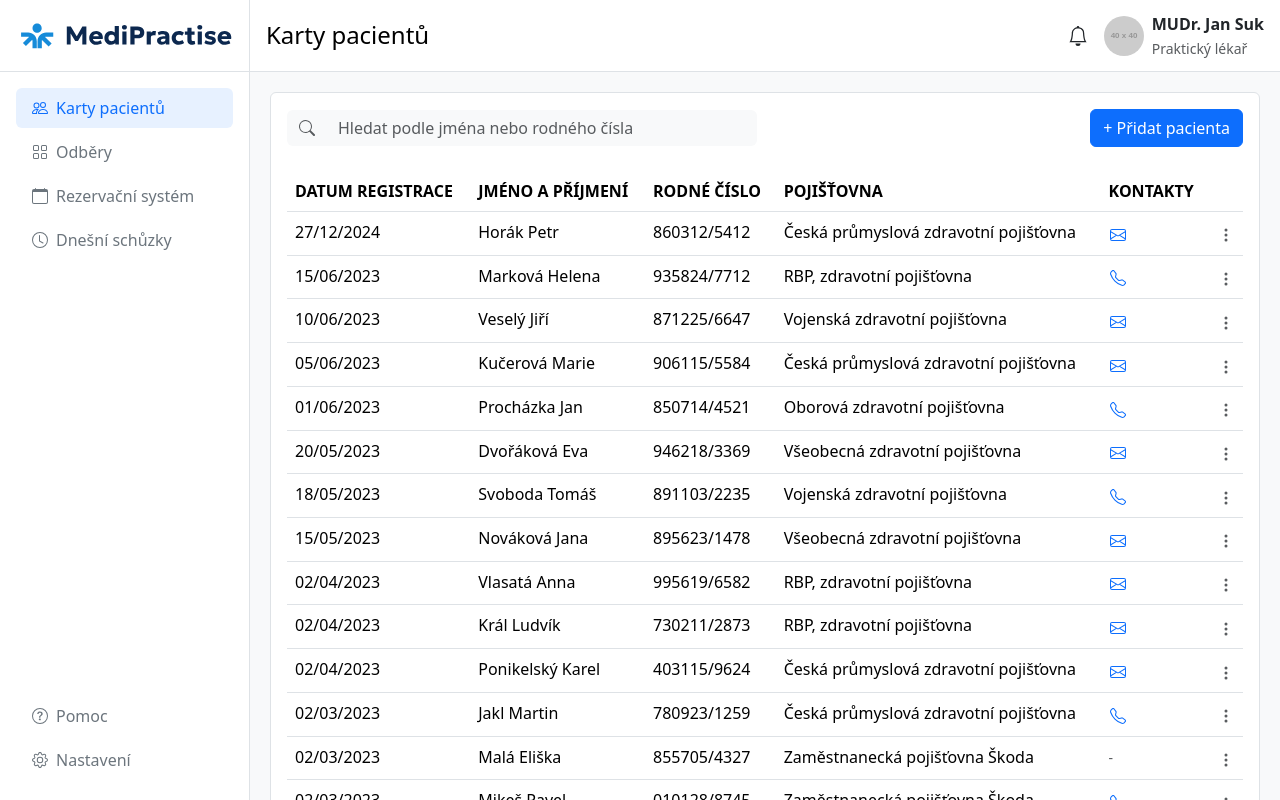
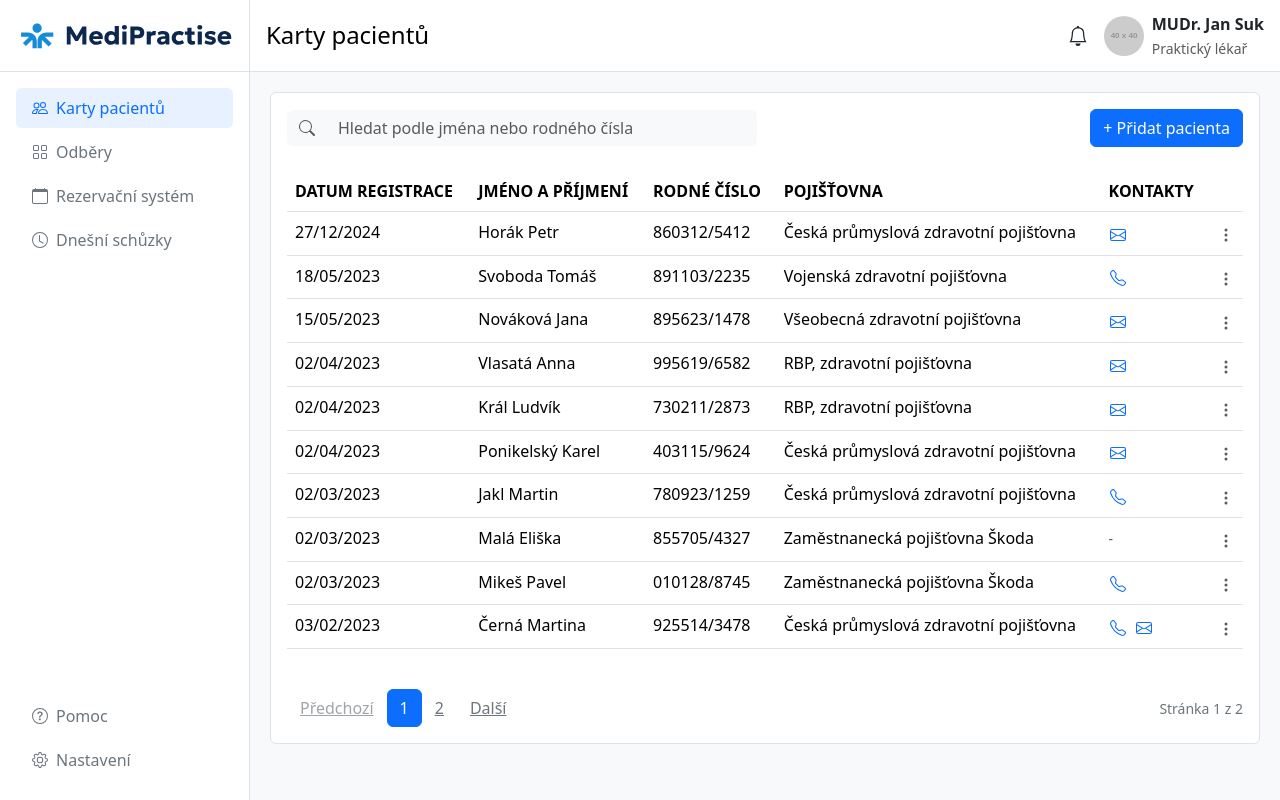
Before and after one commit to PandaCao/medi-practice, a React (Create React App) app in the folder client/: page / in a window 1280 px wide. Shown: the top 800 px of the page. Built offline with nearby package versions, Linux system fonts and the light colour scheme.

Commit message:
refactor(patient): update PatientList to accept patients as props, enhance PatientDetailPage with delete functionality and modal confirmation, and improve PatientFormPage for better data handling and navigation

```diff
--- a/client/src/config/routes.js
+++ b/client/src/config/routes.js
@@ -111,5 +111,15 @@
 
 // Funkce pro nalezení route podle cesty
 export const getRouteByPath = (path) => {
-    return routes.find((route) => route.path === path);
+    // Nejdřív zkusíme najít přesnou shodu
+    const exactMatch = routes.find((route) => route.path === path);
+    if (exactMatch) return exactMatch;
+
+    // Pokud nenajdeme přesnou shodu, zkusíme najít dynamickou cestu
+    return routes.find((route) => {
+        // Převedeme pattern na regex
+        const pattern = route.path.replace(/:[^/]+/g, '[^/]+');
+        const regex = new RegExp(`^${pattern}$`);
+        return regex.test(path);
+    });
 };
--- a/client/src/data/patients.js
+++ b/client/src/data/patients.js
@@ -1,120 +1,165 @@
 export let patients = [
     {
+        id: '1',
         registrationDate: '27/12/2024',
         name: 'Horák Petr',
         personalId: '860312/5412',
+        birthDate: '1986-03-12',
+        gender: 'male',
         insurance: 'Česká průmyslová zdravotní pojišťovna',
         email: 'horak.petr@email.cz',
         phone: null,
     },
     {
+        id: '2',
         registrationDate: '03/02/2023',
         name: 'Černá Martina',
         personalId: '925514/3478',
+        birthDate: '1992-05-14',
+        gender: 'female',
         insurance: 'Česká průmyslová zdravotní pojišťovna',
         email: 'cerna.martina@email.cz',
         phone: '777888999',
     },
     {
+        id: '3',
         registrationDate: '02/03/2023',
         name: 'Jakl Martin',
         personalId: '780923/1259',
+        birthDate: '1978-09-23',
+        gender: 'male',
         insurance: 'Česká průmyslová zdravotní pojišťovna',
         email: null,
         phone: '777666555',
     },
     {
+        id: '4',
         registrationDate: '02/03/2023',
         name: 'Malá Eliška',
         personalId: '855705/4327',
+        birthDate: '1985-07-05',
+        gender: 'female',
         insurance: 'Zaměstnanecká pojišťovna Škoda',
         email: null,
         phone: null,
     },
     {
+        id: '5',
         registrationDate: '02/03/2023',
         name: 'Mikeš Pavel',
         personalId: '010128/8745',
+        birthDate: '2001-01-28',
+        gender: 'male',
         insurance: 'Zaměstnanecká pojišťovna Škoda',
         email: null,
         phone: '777123456',
     },
     {
+        id: '6',
         registrationDate: '02/04/2023',
         name: 'Vlasatá Anna',
         personalId: '995619/6582',
+        birthDate: '1999-06-19',
+        gender: 'female',
         insurance: 'RBP, zdravotní pojišťovna',
         email: 'vlasata.anna@email.cz',
         phone: null,
     },
     {
+        id: '7',
         registrationDate: '02/04/2023',
         name: 'Král Ludvík',
         personalId: '730211/2873',
+        birthDate: '1973-02-11',
+        gender: 'male',
         insurance: 'RBP, zdravotní pojišťovna',
         email: 'kral.ludvik@email.cz',
         phone: null,
     },
     {
+        id: '8',
         registrationDate: '02/04/2023',
         name: 'Ponikelský Karel',
         personalId: '403115/9624',
+        birthDate: '1940-11-15',
+        gender: 'male',
         insurance: 'Česká průmyslová zdravotní pojišťovna',
         email: 'ponikelsky.karel@email.cz',
         phone: null,
     },
     {
+        id: '9',
         registrationDate: '15/05/2023',
         name: 'Nováková Jana',
         personalId: '895623/1478',
+        birthDate: '1989-06-23',
+        gender: 'female',
         insurance: 'Všeobecná zdravotní pojišťovna',
         email: 'novakova.jana@email.cz',
         phone: null,
     },
     {
+        id: '10',
         registrationDate: '18/05/2023',
         name: 'Svoboda Tomáš',
         personalId: '891103/2235',
+        birthDate: '1989-11-03',
+        gender: 'male',
         insurance: 'Vojenská zdravotní pojišťovna',
         email: null,
         phone: '777234567',
     },
     {
+        id: '11',
         registrationDate: '20/05/2023',
         name: 'Dvořáková Eva',
         personalId: '946218/3369',
+        birthDate: '1994-02-18',
+        gender: 'female',
         insurance: 'Všeobecná zdravotní pojišťovna',
         email: 'dvorakova.eva@email.cz',
         phone: null,
     },
     {
+        id: '12',
         registrationDate: '01/06/2023',
         name: 'Procházka Jan',
         personalId: '850714/4521',
+        birthDate: '1985-07-14',
+        gender: 'male',
         insurance: 'Oborová zdravotní pojišťovna',
         email: null,
         phone: '777345678',
     },
     {
+        id: '13',
         registrationDate: '05/06/2023',
         name: 'Kučerová Marie',
         personalId: '906115/5584',
+        birthDate: '1990-11-15',
+        gender: 'female',
         insurance: 'Česká průmyslová zdravotní pojišťovna',
         email: 'kucerova.marie@email.cz',
         phone: null,
     },
     {
+        id: '14',
         registrationDate: '10/06/2023',
         name: 'Veselý Jiří',
         personalId: '871225/6647',
+        birthDate: '1987-12-25',
+        gender: 'male',
         insurance: 'Vojenská zdravotní pojišťovna',
         email: 'vesely.jiri@email.cz',
         phone: null,
     },
     {
+        id: '15',
         registrationDate: '15/06/2023',
         name: 'Marková Helena',
         personalId: '935824/7712',
+        birthDate: '1993-08-24',
+        gender: 'female',
         insurance: 'RBP, zdravotní pojišťovna',
         email: null,
         phone: '777456789',
--- a/client/src/pages/PatientDetailPage.jsx
+++ b/client/src/pages/PatientDetailPage.jsx
@@ -1,13 +1,15 @@
 // pages/PatientDetailPage.jsx
-import React from 'react';
+import React, { useState } from 'react';
 import { useParams, useNavigate } from 'react-router-dom';
-import { Button, Container, Row, Col, Card } from 'react-bootstrap';
+import { Button, Row, Col, Card, Modal } from 'react-bootstrap';
 import { patients as allPatients } from '../data/patients';
+import { ROUTES } from '../config/routes';
 
 // Komponenta pro zobrazení přehledu o pacientovi
 const PatientDetailPage = () => {
     const { id } = useParams();
     const navigate = useNavigate();
+    const [showDeleteModal, setShowDeleteModal] = useState(false);
 
     // Najdeme pacienta podle ID
     const patient = allPatients.find((p) => String(p.id) === id);
@@ -16,24 +18,40 @@
         return <div className="p-4">Pacient nenalezen.</div>;
     }
 
+    const handleDelete = () => {
+        // Najdeme index pacienta v poli
+        const patientIndex = allPatients.findIndex((p) => String(p.id) === id);
+        if (patientIndex !== -1) {
+            // Odstraníme pacienta z pole
+            allPatients.splice(patientIndex, 1);
+            // Přesměrujeme na seznam pacientů
+            navigate(ROUTES.PATIENTS);
+        }
+    };
+
     return (
-        <Container className="mt-4">
+        <div>
             <Row className="align-items-center mb-4">
                 <Col md={8}>
                     <h2>{patient.name}</h2>
                     <p className="text-muted">
-                        {patient.gender === 'female' ? 'Žena' : 'Muž'} &bull; Věk {patient.age}
+                        {patient.gender === 'female' ? 'Žena' : 'Muž'} &bull;
+                        Věk {patient.age}
                     </p>
                     <div className="d-flex gap-3">
                         <Button
                             variant="outline-primary"
-                            onClick={() => (window.location.href = `tel:${patient.phone}`)}
+                            onClick={() =>
+                                (window.location.href = `tel:${patient.phone}`)
+                            }
                         >
                             Zavolat
                         </Button>
                         <Button
                             variant="outline-secondary"
-                            onClick={() => (window.location.href = `mailto:${patient.email}`)}
+                            onClick={() =>
+                                (window.location.href = `mailto:${patient.email}`)
+                            }
                         >
                             Poslat Email
                         </Button>
@@ -47,7 +65,12 @@
                     >
                         Upravit
                     </Button>
-                    <Button variant="danger">Smazat</Button>
+                    <Button
+                        variant="danger"
+                        onClick={() => setShowDeleteModal(true)}
+                    >
+                        Smazat
+                    </Button>
                 </Col>
             </Row>
 
@@ -57,35 +80,93 @@
                     <Card className="mb-3">
                         <Card.Header>Vitals</Card.Header>
                         <Card.Body className="d-flex gap-5 flex-wrap">
-                            <div><strong>120 mg/dt</strong><br />Hladina cukru</div>
-                            <div><strong>{patient.weight} kg</strong><br />Váha</div>
-                            <div><strong>70 bpm</strong><br />Tepová frekvence</div>
-                            <div><strong>71%</strong><br />Saturace kyslíkem</div>
-                            <div><strong>36.8 &deg;C</strong><br />Teplota</div>
-                            <div><strong>120/80</strong><br />Tlak</div>
+                            <div>
+                                <strong>120 mg/dt</strong>
+                                <br />
+                                Hladina cukru
+                            </div>
+                            <div>
+                                <strong>{patient.weight} kg</strong>
+                                <br />
+                                Váha
+                            </div>
+                            <div>
+                                <strong>70 bpm</strong>
+                                <br />
+                                Tepová frekvence
+                            </div>
+                            <div>
+                                <strong>71%</strong>
+                                <br />
+                                Saturace kyslíkem
+                            </div>
+                            <div>
+                                <strong>36.8 &deg;C</strong>
+                                <br />
+                                Teplota
+                            </div>
+                            <div>
+                                <strong>120/80</strong>
+                                <br />
+                                Tlak
+                            </div>
                         </Card.Body>
                     </Card>
 
                     <Card className="mb-3">
                         <Card.Header>Léky</Card.Header>
                         <Card.Body>
-                            <p><strong>Ursofalk 300</strong> – 2 tablety, 14:00, Běžná léčba</p>
-                            <p><strong>Indever 20</strong> – 1 tableta, 14:20, Akutní stav</p>
+                            <p>
+                                <strong>Ursofalk 300</strong> – 2 tablety,
+                                14:00, Běžná léčba
+                            </p>
+                            <p>
+                                <strong>Indever 20</strong> – 1 tableta, 14:20,
+                                Akutní stav
+                            </p>
                         </Card.Body>
                     </Card>
 
                     <Card>
                         <Card.Header>Výsledky vyšetření</Card.Header>
                         <Card.Body>
-                            <p><strong>UV Invasive Ultrasound</strong> – 14:00</p>
+                            <p>
+                                <strong>UV Invasive Ultrasound</strong> – 14:00
+                            </p>
                             <p className="text-muted">
-                                Vyšetření ukázalo změny v levé části krku. Doporučeno neurologické vyšetření.
+                                Vyšetření ukázalo změny v levé části krku.
+                                Doporučeno neurologické vyšetření.
                             </p>
                         </Card.Body>
                     </Card>
                 </Col>
             </Row>
-        </Container>
+
+            {/* Potvrzovací dialog pro smazání */}
+            <Modal
+                show={showDeleteModal}
+                onHide={() => setShowDeleteModal(false)}
+            >
+                <Modal.Header closeButton>
+                    <Modal.Title>Smazat pacienta</Modal.Title>
+                </Modal.Header>
+                <Modal.Body>
+                    Opravdu chcete smazat pacienta {patient.name}? Tato akce je
+                    nevratná.
+                </Modal.Body>
+                <Modal.Footer>
+                    <Button
+                        variant="secondary"
+                        onClick={() => setShowDeleteModal(false)}
+                    >
+                        Zrušit
+                    </Button>
+                    <Button variant="danger" onClick={handleDelete}>
+                        Smazat
+                    </Button>
+                </Modal.Footer>
+            </Modal>
+        </div>
     );
 };
 
--- a/client/src/pages/PatientFormPage.jsx
+++ b/client/src/pages/PatientFormPage.jsx
@@ -1,29 +1,103 @@
 //speciální stránka určená pro úpravu údajů o konkrétním pacientovi
-import { useParams } from 'react-router-dom';
+import { useParams, useNavigate } from 'react-router-dom';
 import { patients as allPatients } from '../data/patients';
-import AddPatient from '../components/patients/AddPatient'; // ✅ správná cesta
+import AddPatient from '../components/patients/AddPatient';
+import { ROUTES } from '../config/routes';
 
 const PatientFormPage = () => {
     const { id } = useParams();
+    const navigate = useNavigate();
     const patient = allPatients.find((p) => String(p.id) === id);
 
     if (!patient) {
         return <div>Pacient nenalezen.</div>;
     }
 
+    // Rozdělíme jméno na křestní a příjmení
+    const [lastName, firstName] = patient.name.split(' ');
+
+    // Převedeme datum registrace z formátu DD/MM/YYYY na YYYY-MM-DD
+    const formatDate = (dateString) => {
+        if (!dateString) return '';
+        const [day, month, year] = dateString.split('/');
+        return `${year}-${month.padStart(2, '0')}-${day.padStart(2, '0')}`;
+    };
+
+    // Najdeme kód pojišťovny podle názvu
+    const getInsuranceCode = (insuranceName) => {
+        const insuranceMap = {
+            'Všeobecná zdravotní pojišťovna': '111',
+            'Vojenská zdravotní pojišťovna': '201',
+            'Česká průmyslová zdravotní pojišťovna': '205',
+            'Oborová zdravotní pojišťovna': '207',
+            'Zaměstnanecká pojišťovna Škoda': '209',
+            'Zdravotní pojišťovna ministerstva vnitra': '211',
+            'RBP, zdravotní pojišťovna': '213',
+        };
+        return insuranceMap[insuranceName] || '';
+    };
+
+    // Připravíme data pro formulář
+    const formData = {
+        firstName: firstName || '',
+        lastName: lastName || '',
+        personalId: patient.personalId || '',
+        birthDate: patient.birthDate || '',
+        gender: patient.gender || '',
+        insuranceCompany: getInsuranceCode(patient.insurance) || '',
+        registrationDate: formatDate(patient.registrationDate),
+        height: patient.height || '',
+        weight: patient.weight || '',
+        contactPerson: patient.contactPerson || '',
+        email: patient.email || '',
+        phone: patient.phone || '',
+        diagnosisOverview: patient.diagnosisOverview || '',
+        anamnesis: patient.anamnesis || '',
+        medication: patient.medication || '',
+    };
+
     const handleSubmit = (data) => {
-        console.log('Uloženo:', data);
+        // Najdeme index pacienta v poli
+        const patientIndex = allPatients.findIndex((p) => String(p.id) === id);
+        if (patientIndex !== -1) {
+            // Aktualizujeme data pacienta
+            allPatients[patientIndex] = {
+                ...allPatients[patientIndex],
+                name: `${data.lastName} ${data.firstName}`,
+                personalId: data.personalId,
+                birthDate: data.birthDate,
+                gender: data.gender,
+                insurance: data.insuranceCompany,
+                registrationDate: data.registrationDate,
+                height: data.height,
+                weight: data.weight,
+                contactPerson: data.contactPerson,
+                email: data.email,
+                phone: data.phone,
+                diagnosisOverview: data.diagnosisOverview,
+                anamnesis: data.anamnesis,
+                medication: data.medication,
+            };
+            // Přesměrujeme na detail pacienta
+            navigate(ROUTES.PATIENT_DETAIL.replace(':id', id));
+        }
     };
 
     const handleDelete = () => {
-        console.log('Smazán pacient s ID:', id);
+        // Najdeme index pacienta v poli
+        const patientIndex = allPatients.findIndex((p) => String(p.id) === id);
+        if (patientIndex !== -1) {
+            // Odstraníme pacienta z pole
+            allPatients.splice(patientIndex, 1);
+            // Přesměrujeme na seznam pacientů
+            navigate(ROUTES.PATIENTS);
+        }
     };
 
     return (
-        <div className="container mt-4">
-            <h2>Karta pacienta</h2>
+        <div>
             <AddPatient
-                initialData={patient}
+                initialData={formData}
                 onSubmit={handleSubmit}
                 onDelete={handleDelete}
             />
```
Also changed, not shown: client/src/components/patients/PatientList.jsx (+15 -7 lines).
